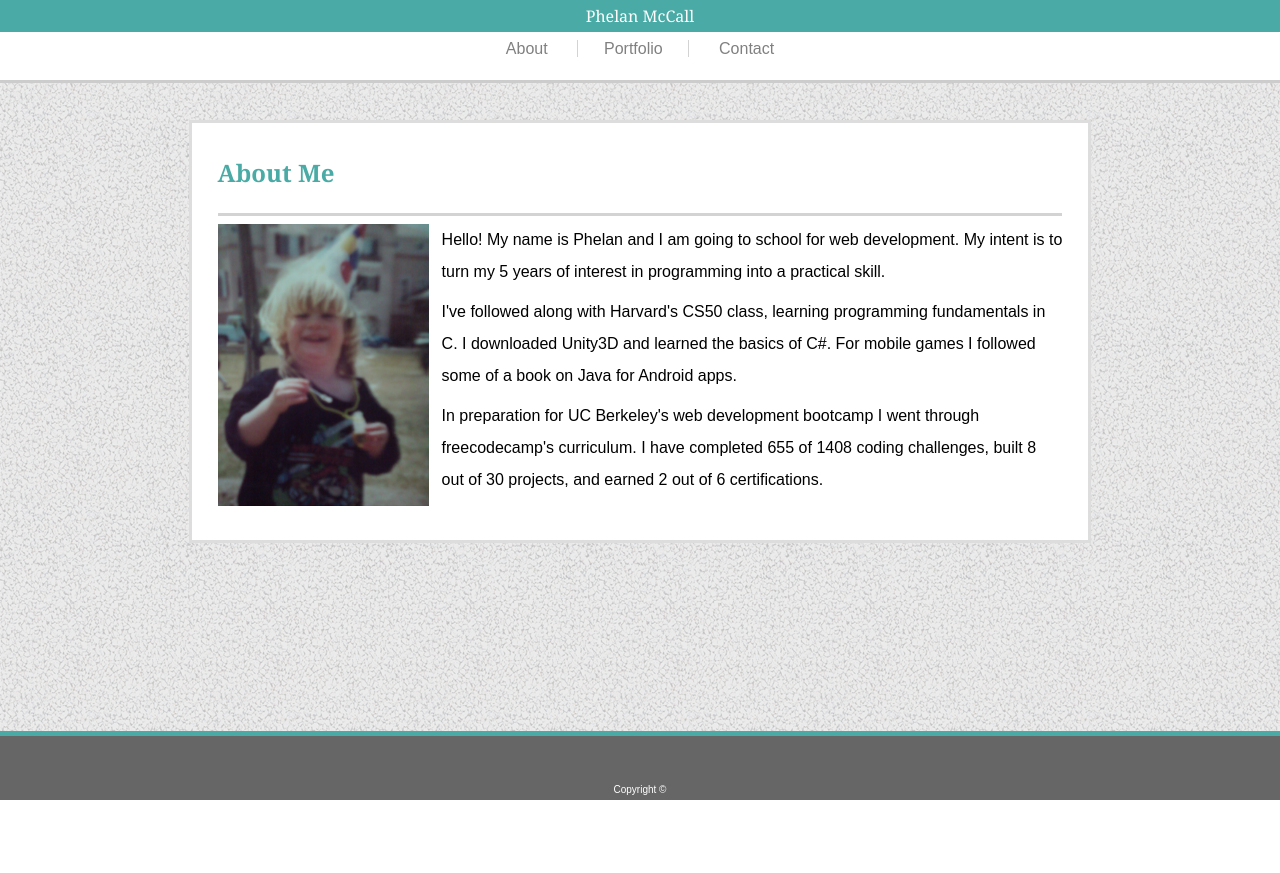
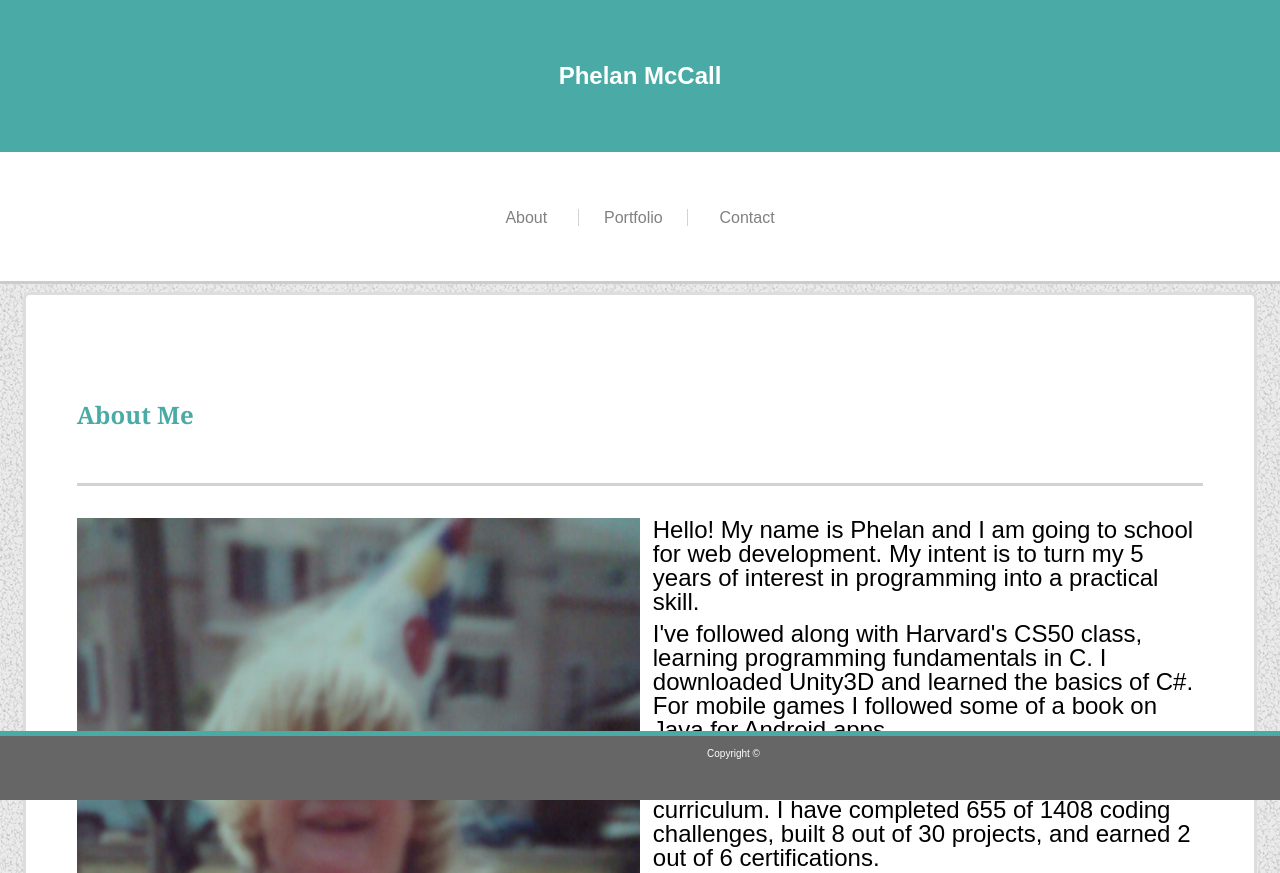
Before and after one commit to mougatrah/Responsive-Portfolio, a plain HTML site: page index.html in a window 1280 px wide. Shown: the top 873 px of the page. Before the commit the page ends 800 px from the top, so only its background shows below. Drawn offline with Linux system fonts and the light colour scheme.

Commit message:
lots of css work

```diff
--- a/assets/css/style.css
+++ b/assets/css/style.css
@@ -7,7 +7,8 @@ body {
   font-family: Arial, Helvetica, sans-serif;
   text-align: center;
   background-image: url("../images/gravel.png");
-  line-height: 2;
+  font-size: x-large;
+  line-height: 100%;
 }
 
 * {
@@ -15,30 +16,23 @@ body {
   padding: 0;
 }
 
-
 h2{
+  font-size: x-large;
   font-weight: bold;
-  font-size: 24px;
 }
 
 nav {
-  flex-direction: row;
-  position: fixed;
+  position: static;
   z-index: 1100;
   border-bottom: solid #ccc;
-  width: 100%;
-  height: 10vh;
-  background-color: #ffffff;
-  font-family: Georgia, "Times New Roman", Times, serif;
 
 }
 
 nav a{
   font-family: Arial, Helvetica, sans-serif;
   color: gray;
-  padding: 0% 2% 0 2%;
   text-decoration: none;
-  background-color: white;
+  background-color: none;
 }
 
 nav a:hover{
@@ -52,16 +46,14 @@ header {
 
 
 p {
-  margin-top: 1vh;
+  margin: 1vh;
 }
 
 footer {
-  display: flex;
   position: fixed;
-  bottom:0;
+  bottom: 0px;
   width: 100%;
   height: 8vh;
-  justify-content: center;
   border-top: solid thick #4aaaa5;
   background-color: #666;
   overflow: hidden;
@@ -71,7 +63,8 @@ footer {
 footer p{
   text-align: center;
   position: absolute;
-  bottom: 0;
+  bottom: 40%;
+  right: 40%;
   color: white;
   font-size: x-small;
 
@@ -96,20 +89,31 @@ img {
   margin-right: 1vw;
 }
 
+#myImage{
+  width: 50%;
+  height: auto;
+  overflow: hidden;
+}
+
 #logo {
+  font-size: x-large;
+  font-weight: bold;
+  padding: 5%;
   color: white;
   background-color: #4aaaa5;
 
 }
 
 #header-links {
-  text-align: center;
-  width:auto;
   background-color: white;
+  padding: 4% 2%;
 
 }
 #header-links a{
-  padding: 0vh 2vw;
+  font-size: medium;
+  margin: 0 auto;
+  padding: 0% 2%;
+
 }
 
 #header-links :nth-child(2) {
@@ -122,25 +126,24 @@ img {
   color: black;
   background: #fff;
   height: auto;
-  width: 66vw;
-
+  width: 88vw;
   margin: 0 auto;
-  margin-top: 15vh;
-  margin-bottom: 10vh;
-  padding: 2%;
+  margin-top: 1vh;
+  padding: 4%;
   border: solid #ddd;
   flex: 1 0 auto;
+  border-radius: 7px;
 }
 
 #section header h2 {
   text-align: left;
   color: #4aaaa5;
-  padding-bottom: 2%;
+  padding: 5% 0%;
   border-bottom: solid lightgray;
 }
 
 #section section {
-  margin-top: 1vh;
+  margin-top: 4vh;
 }
 
 #contact-form {
@@ -152,6 +155,7 @@ img {
 
 #message{
   height: 10vh;
+  max-length: 255;
 }
 
 #submit {
--- a/index.html
+++ b/index.html
@@ -4,7 +4,7 @@
 
 <head>
     <meta charset="UTF-8">
-    <meta name="viewport" content="width=device-width, initial-scale=1, shrink-to-fit=yes">
+    <meta name="viewport" content="width=device-width, initial-scale=1, shrink-to-fit=no">
 
     <link rel="stylesheet" href="./assets/css/reset.css">
     <link rel="stylesheet" href="./assets/css/style.css">
@@ -34,7 +34,7 @@
             <h2>About Me</h2>
         </header>
         <section>
-            <a id="myImage" href="http://www.codepen.io/mougatrah"><img style="width:25%; height: 25%;" src="./assets/images/Phelan_young.jpg"></a>
+            <a id="myImageLink" href="http://www.codepen.io/mougatrah"><img id="myImage" src="./assets/images/Phelan_young.jpg"></a>
 
             <p>
                 Hello! My name is Phelan and I am going to school for web development. My intent is to turn my 5 years
@@ -54,9 +54,9 @@
         </section>
     </div>
 
-    <footer>
-        <p>Copyright &copy;</p>
-    </footer>
+
 </body>
-
+<footer>
+    <p>Copyright &copy;</p>
+</footer>
 </html>
```
Also changed, not shown: contact.html (+5 -5 lines).
